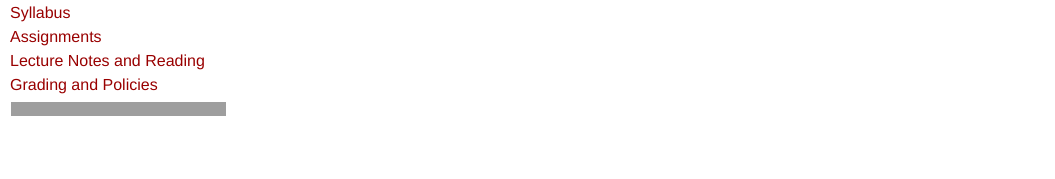
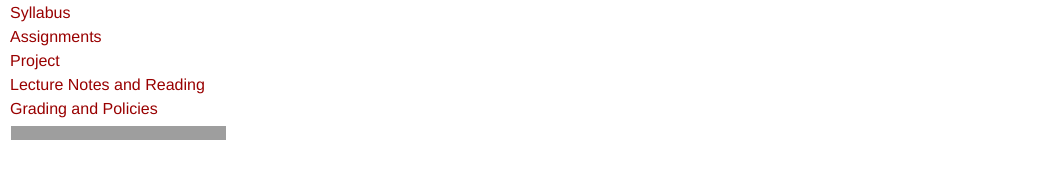
Before and after one commit to leanprover/cmu-15815-s15, a plain HTML site: page header.html in a window 1280 px wide. Shown: the part 143-322 px from the top of the page, without its empty margins (0-1055 px from the left). Drawn offline with Linux system fonts and the light colour scheme; grey boxes are pictures that could not be loaded.

Commit message:
feat: add project.md and link it from the side menu

```diff
--- a/header.html
+++ b/header.html
@@ -41,6 +41,7 @@ CMU 15-815 Interactive Theorem Proving
       <li class="standard"><a href="index.html">Main Page</a></li>
       <li class="standard"><a href="syllabus.html">Syllabus</a></li>
       <li class="standard"><a href="assignment.html">Assignments</a></li>
+      <li class="standard"><a href="project.html">Project</a></li>
       <li class="standard"><a href="lecture.html">Lecture Notes and Reading</a></li>
       <li class="standard"><a href="grading.html">Grading and Policies</a></li>
     </ul>
```
Also changed, not shown: 1 other file.
